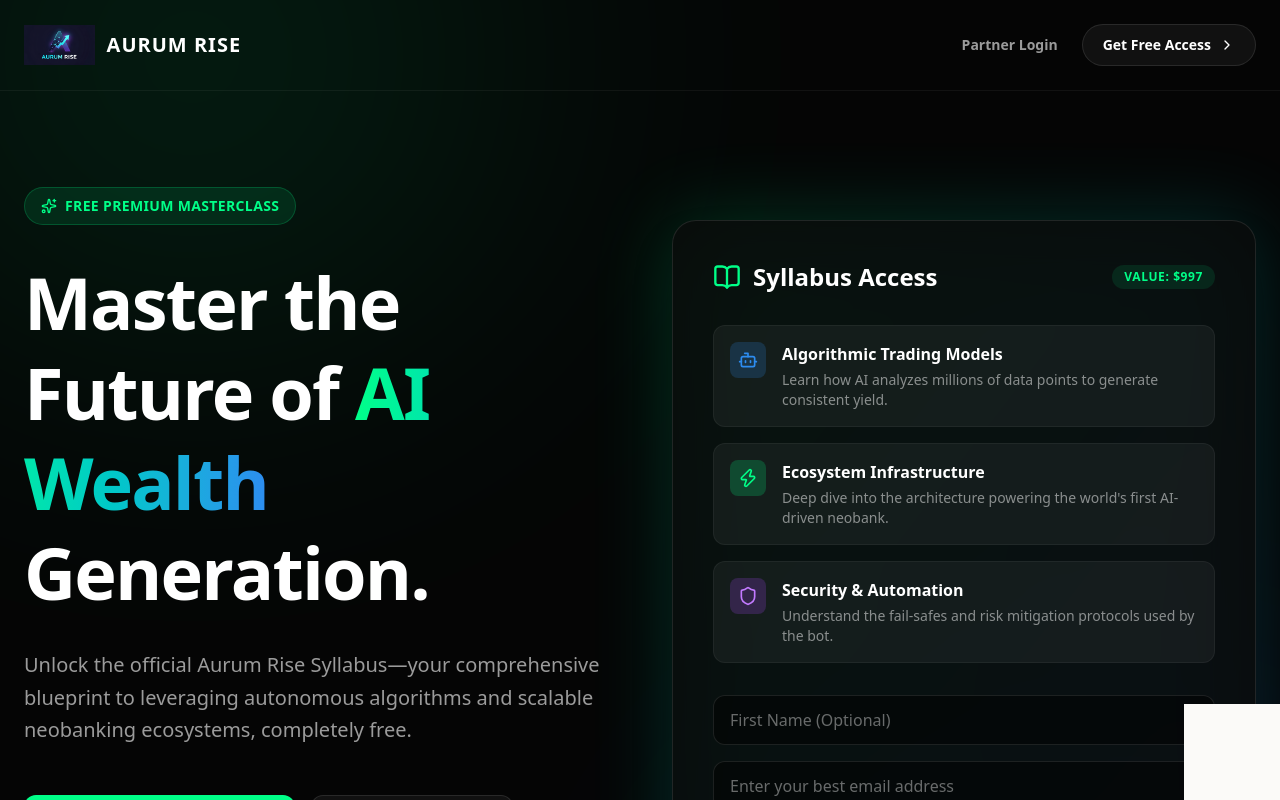
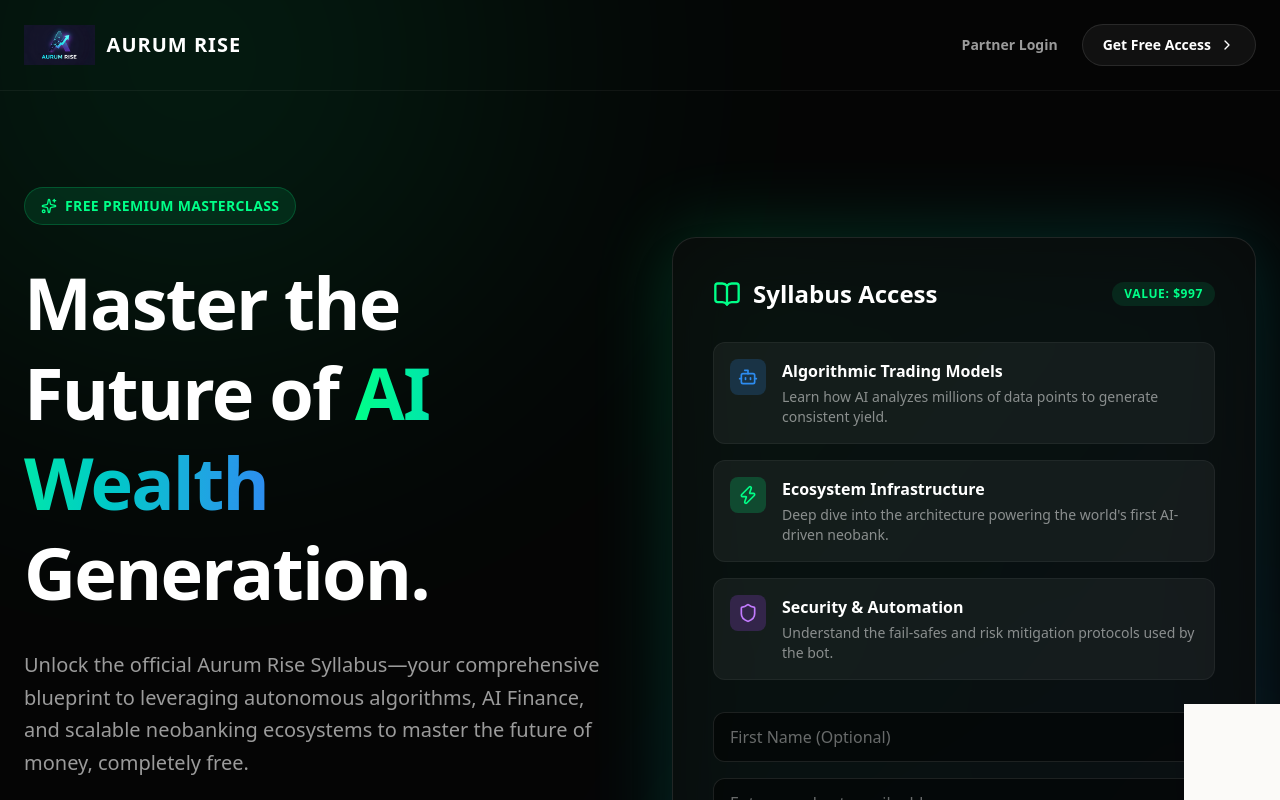
Before and after one commit to moabytemusic-code/welcometoaurum, a Next.js app: page / in a window 1280 px wide. Shown: the top 800 px of the page. Built offline with nearby package versions, Linux system fonts and the light colour scheme.

Commit message:
copy: update hero text to include AI Finance and future of money

```diff
--- a/src/app/page.js
+++ b/src/app/page.js
@@ -44,7 +44,7 @@ export default function HomePage() {
             </h1>
 
             <p className="text-lg lg:text-xl text-white/60 leading-relaxed max-w-xl">
-              Unlock the official Aurum Rise Syllabus—your comprehensive blueprint to leveraging autonomous algorithms and scalable neobanking ecosystems, completely free.
+              Unlock the official Aurum Rise Syllabus—your comprehensive blueprint to leveraging autonomous algorithms, AI Finance, and scalable neobanking ecosystems to master the future of money, completely free.
             </p>
 
             <div className="flex flex-col sm:flex-row gap-4 mt-4">
```
